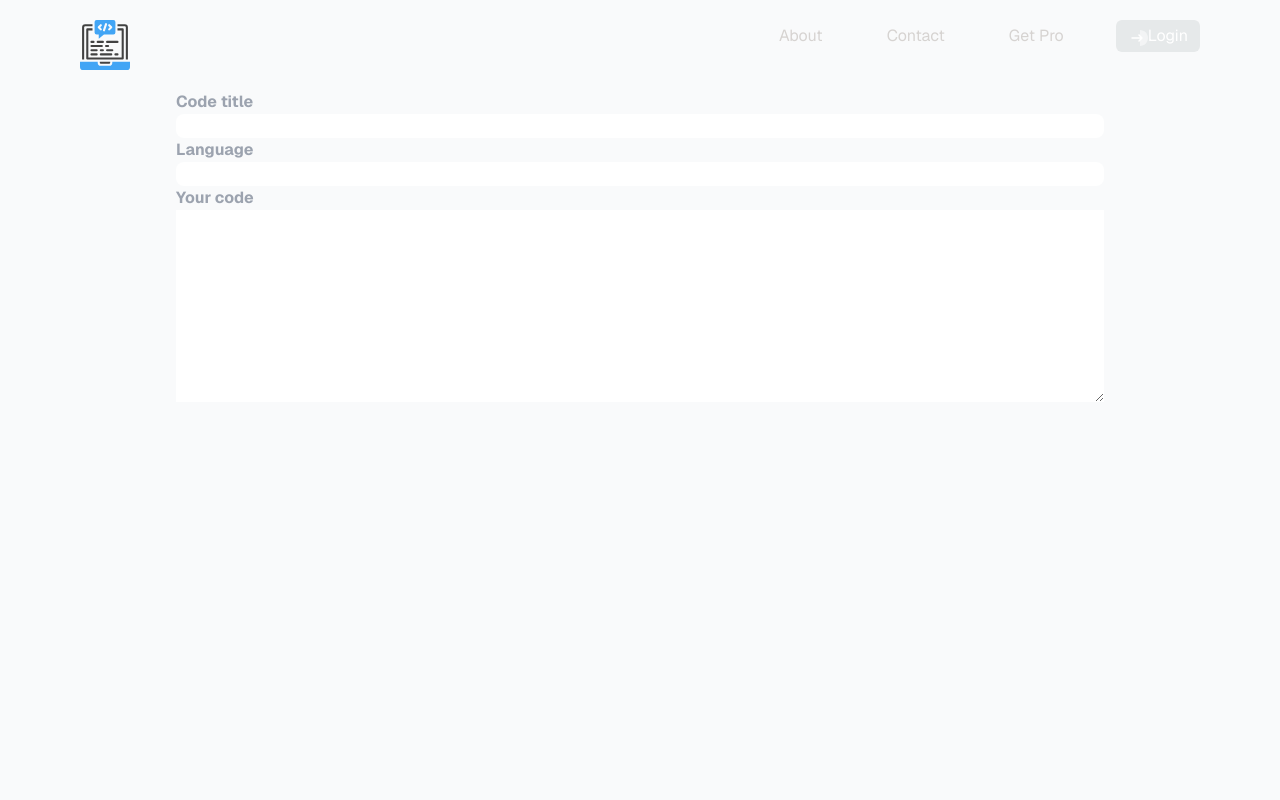
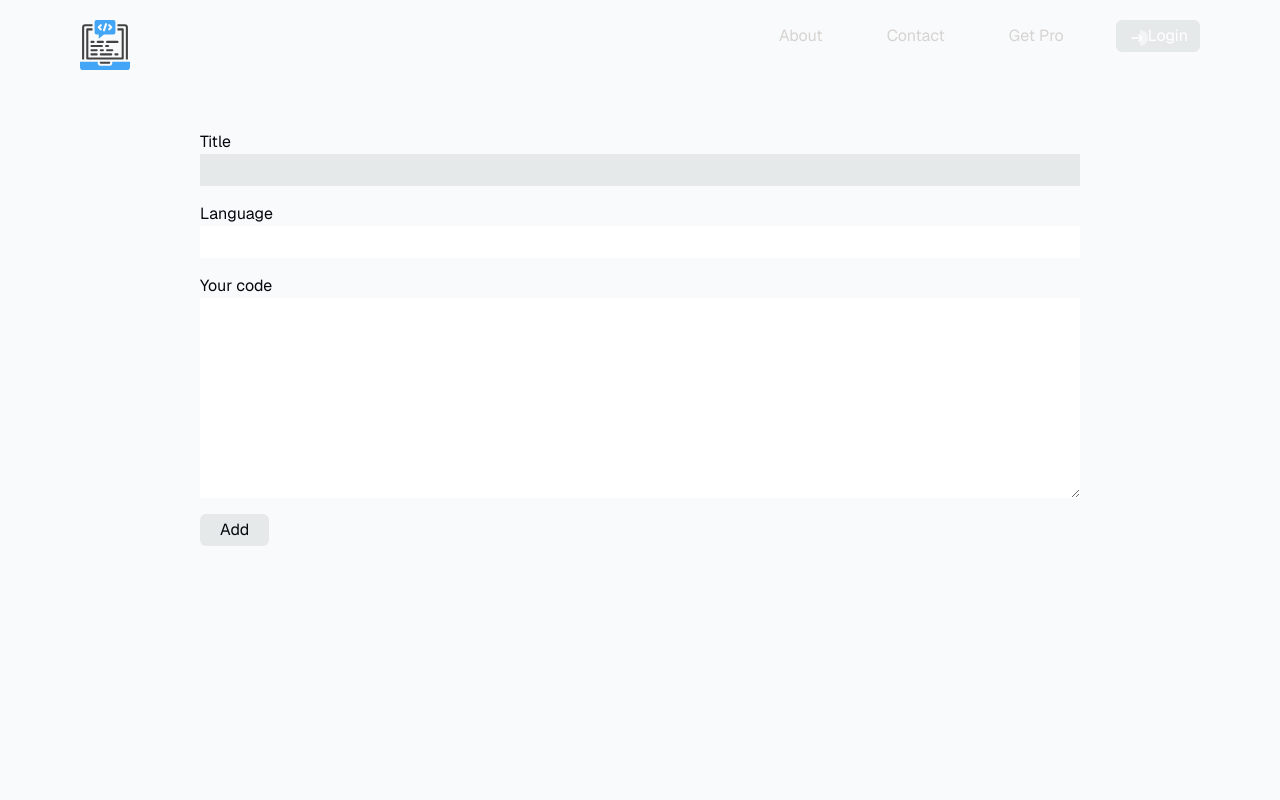
Before and after one commit to saurabhje/code-board, a Next.js app: page /new-code in a window 1280 px wide. Shown: the top 800 px of the page. Built offline with nearby package versions, Linux system fonts and the light colour scheme.

Commit message:
Add Input form for Code Syntax

```diff
--- a/app/new-code/page.tsx
+++ b/app/new-code/page.tsx
@@ -1,20 +1,32 @@
-// import styles from "../utils.module.css";
+import styles from "../utils.module.css";
+
 export default function AddCode() {
   return (
-    <div className={`w-full px-4 mx-10`}>
+    <div className="p-10 w-full">
       <form>
-      <div className="w-full flex flex-col">
-            <label className="font-bold text-gray-400" htmlFor="title">Code title </label>
-            <input id="title" type="text" className="rounded-lg" />
+        <div className="w-full flex flex-col">
+          <label>
+            Title
+          </label>
+          <input
+            type="text"
+            placeholder=" "
+            className="border-white bg-btn-background px-2 py-1 focus:outline-none"
+          />
         </div>
-        <div className="w-full flex flex-col">
-            <label className="font-bold text-gray-400" htmlFor="title">Language </label>
-            <input id="title" type="text" className="rounded-lg" />
+        <div className="w-full flex flex-col mt-4">
+          <label htmlFor="title">
+            Language{" "}
+          </label>
+          <input id="title" type="text" className="text-black px-2 py-1 focus:outline-none" />
         </div>
-        <div className="w-full flex flex-col">
-            <label className="font-bold text-gray-400" htmlFor="snippet">Your code</label>
-            <textarea id="snippet" className="text-black" rows={8}/>
+        <div className="w-full flex flex-col mt-4">
+          <label htmlFor="snippet">
+            Your code
+          </label>
+          <textarea id="snippet" className="text-black px-2 py-1 focus:outline-none" rows={8} />
         </div>
+        <button  type="submit" className="mt-4 py-1 px-5 rounded-md bg-btn-background md:hover:bg-btn-background-hover">Add</button>
       </form>
     </div>
   );
--- /dev/null
+++ b/app/static/page.tsx
@@ -0,0 +1,6 @@
+import supabase from "../../utils/supabase/client"
+
+export default async function Snippets() {
+  const { data: snippets } = await supabase.from('snippets').select()
+  return <pre>{JSON.stringify(snippets, null, 2)}</pre>
+}
--- a/components/Navbar.tsx
+++ b/components/Navbar.tsx
@@ -35,7 +35,7 @@ export default function Navbar() {
         } flex-col md:flex-row gap-2 lg:gap-10`}
       >
         <Link
-          className=" py-1 md:px-3 rounded-md md:hover:bg-btn-background-hover"
+          className="py-1 md:px-3 rounded-md md:hover:bg-btn-background-hover"
           href="/#about"
         >
           About
```
Also changed, not shown: utils/supabase/client.ts (+5 -6 lines).
